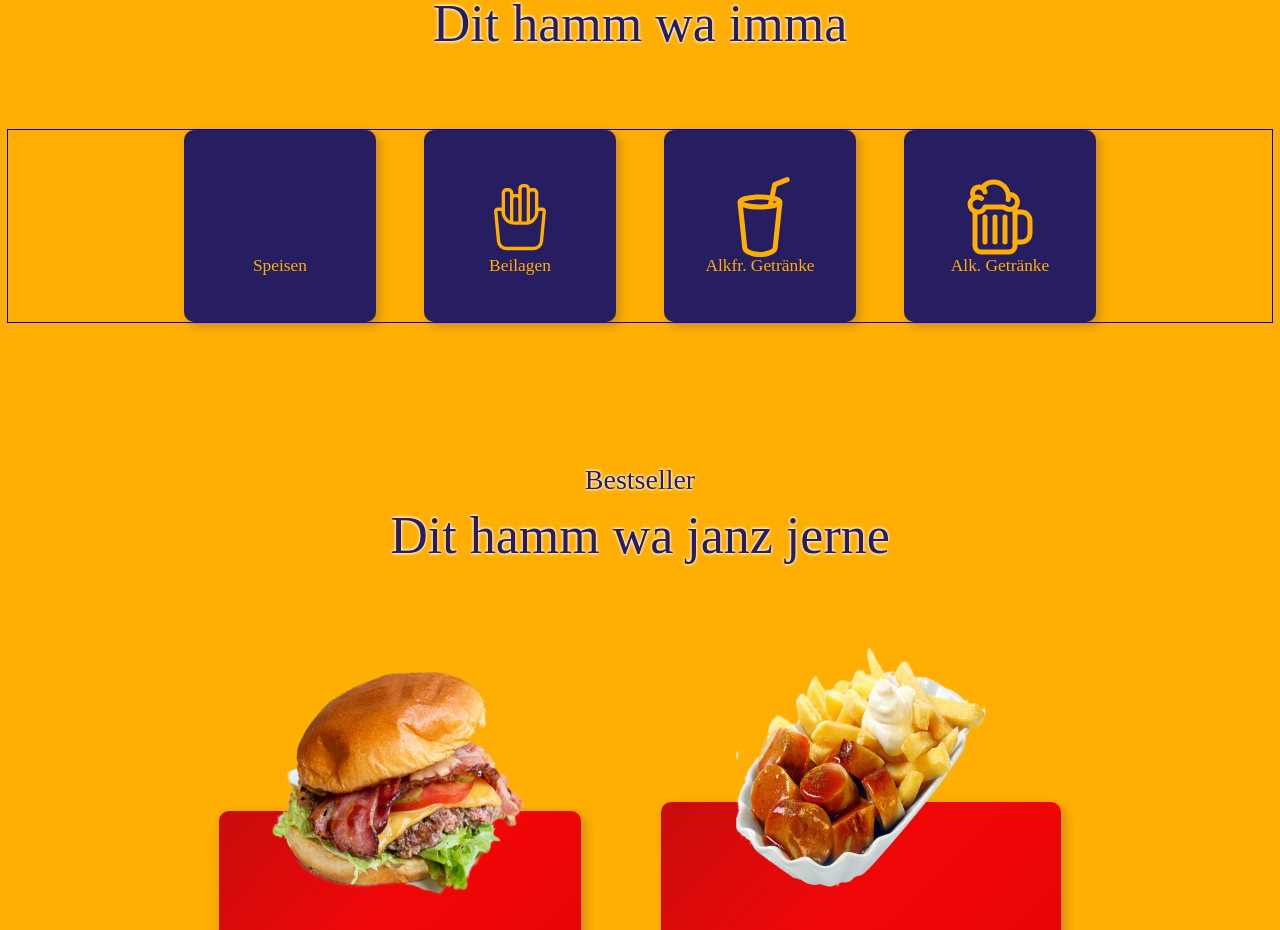
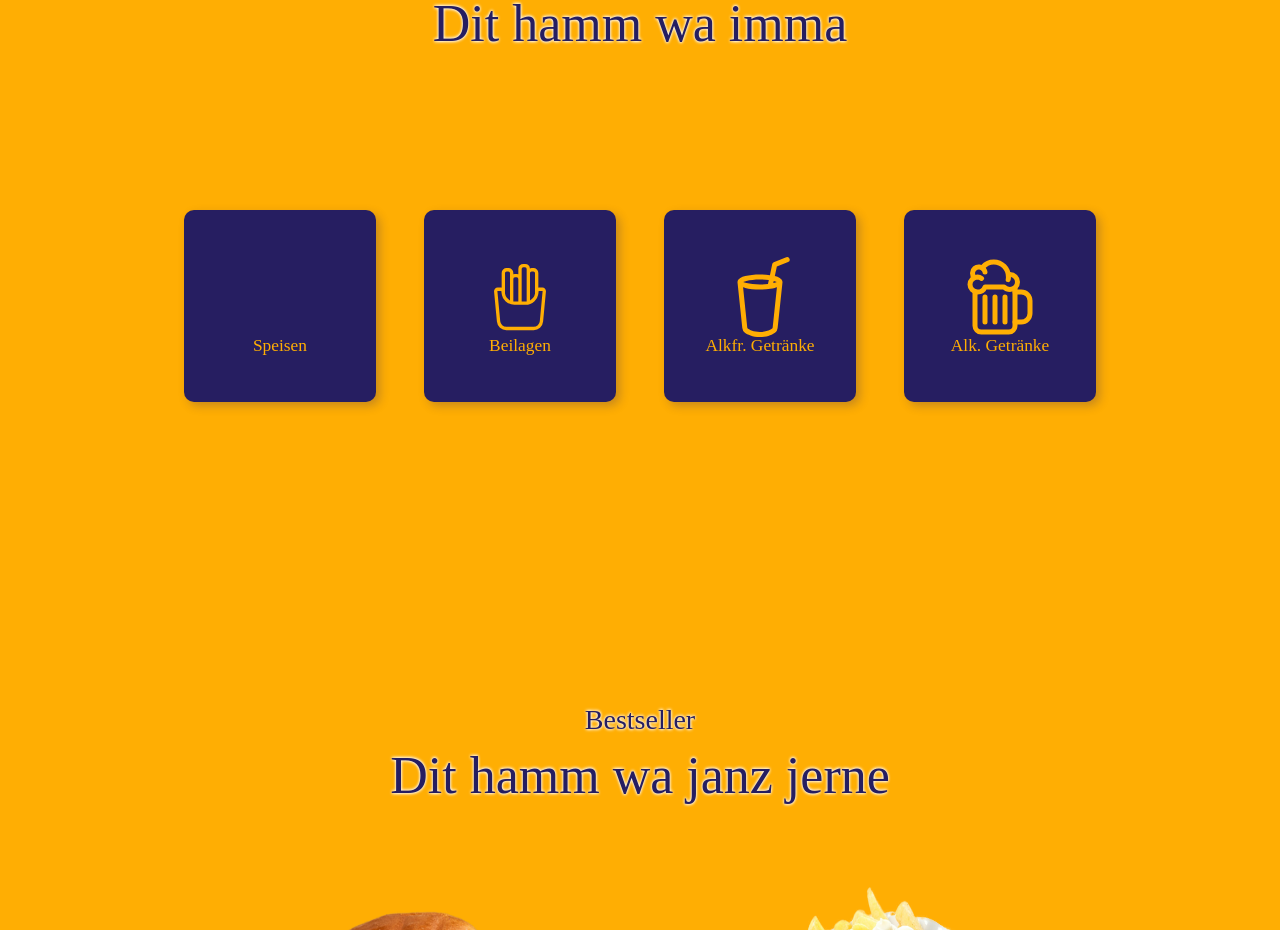
Before and after one commit to sasha-valderrama/curryKeule, a React (Vite) app: page / in a window 1280 px wide. Shown: the part 1214-2144 px from the top of the page. Built offline with nearby package versions, Linux system fonts and the light colour scheme; some icons are missing; a web font is replaced by a local one.

Commit message:
Change Menu component media query

```diff
--- a/src/components/ui/menu/Menu.module.css
+++ b/src/components/ui/menu/Menu.module.css
@@ -1,5 +1,5 @@
 .menu_container {
-  outline:1px solid blue;
+  /* outline:1px solid blue; */
   display: flex;
   justify-content: center;
   align-items: center;
@@ -52,6 +52,10 @@
 }
 
 @media (width > 500px) {
+  .menu_container {
+      margin-top: 5rem;
+ margin-bottom: 10rem;
+}
   .menuDivision {
     width: fit-content;
   }
```
